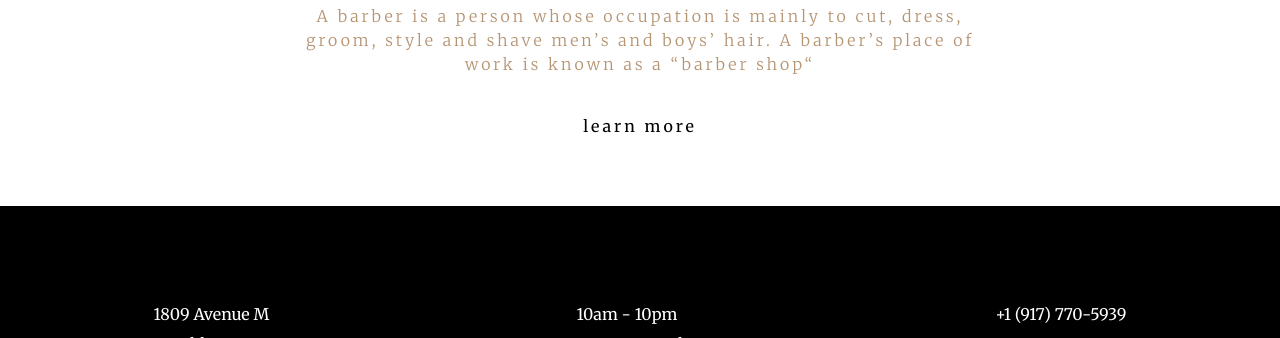
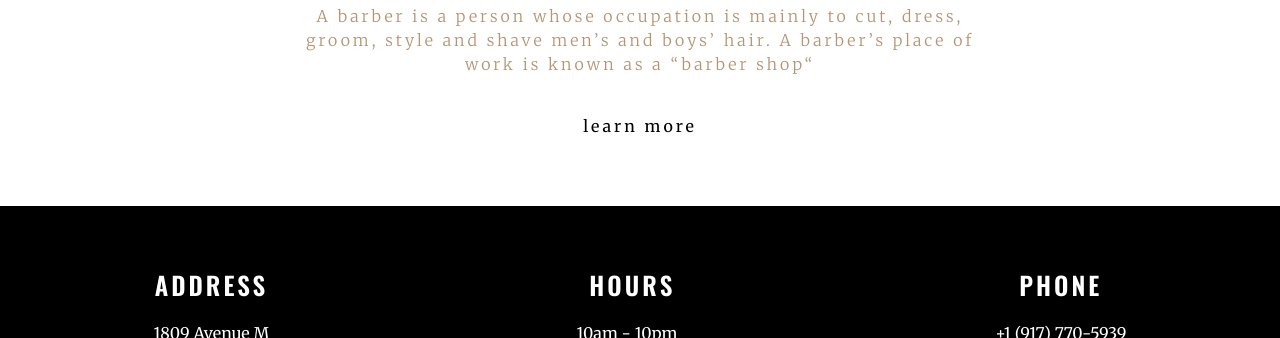
Before and after one commit to samarkandiy/tashkentbarbershop, a plain HTML site: page index.html in a window 1280 px wide. Shown: the part 1501-1839 px from the top of the page. Drawn offline with nearby package versions, Linux system fonts and the light colour scheme.

Commit message:
all sections prepared needs adjustments 2

```diff
--- a/css/style.css
+++ b/css/style.css
@@ -422,11 +422,10 @@
 .address-title {
     text-align: center;
     margin-top: 60px;
-    color: #000000;
-    font-family: "Bitter", Sans-serif;
-    font-size: 15px;
-    font-weight: 300;
-    font-style: italic;
+    color: #fff;
+    font-family: "Oswald", Sans-serif;
+    font-size: 25px;
+    font-weight: 900;
     letter-spacing: 3px;
     margin-bottom: 20px;
 }
```
Also changed, not shown: js/app.js (added).
